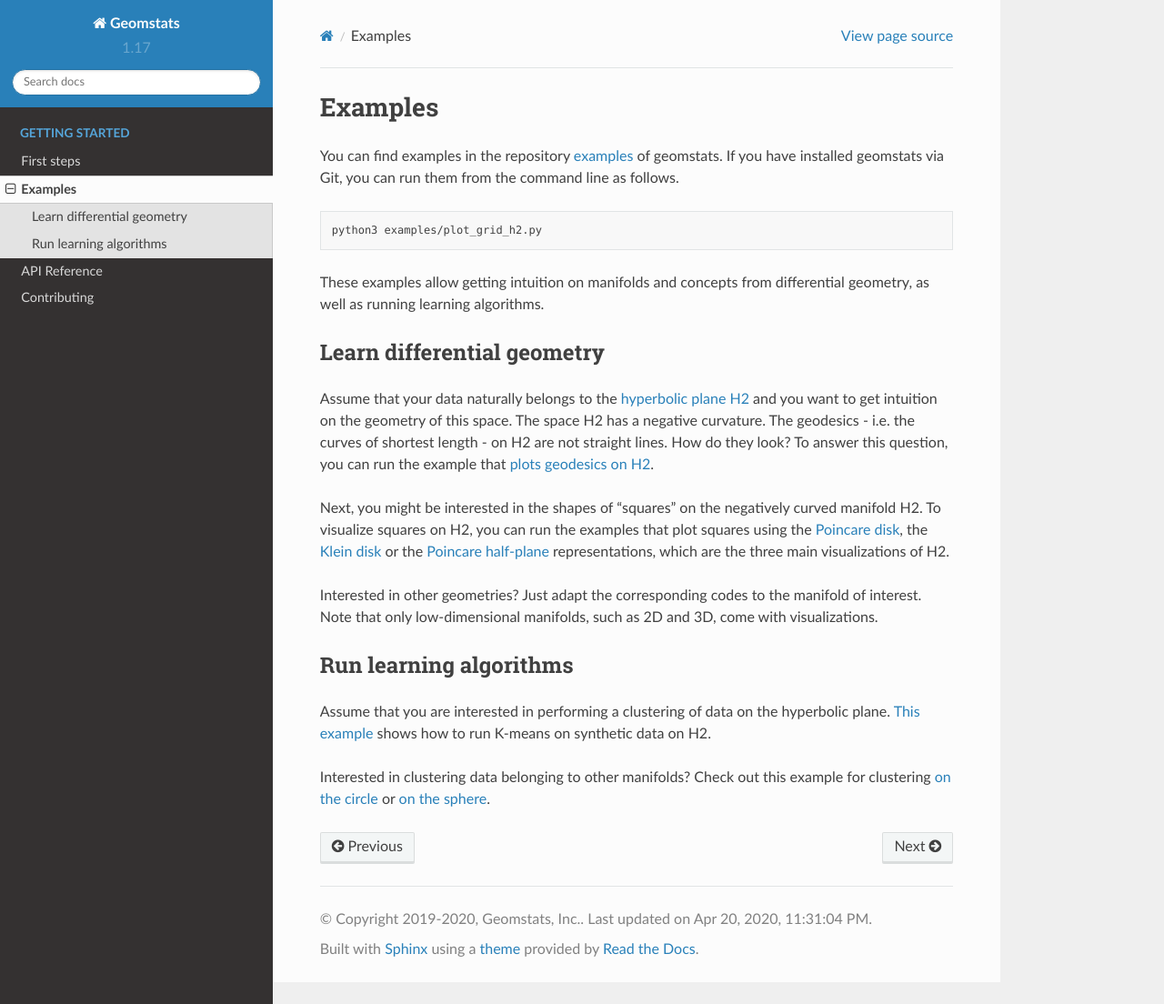
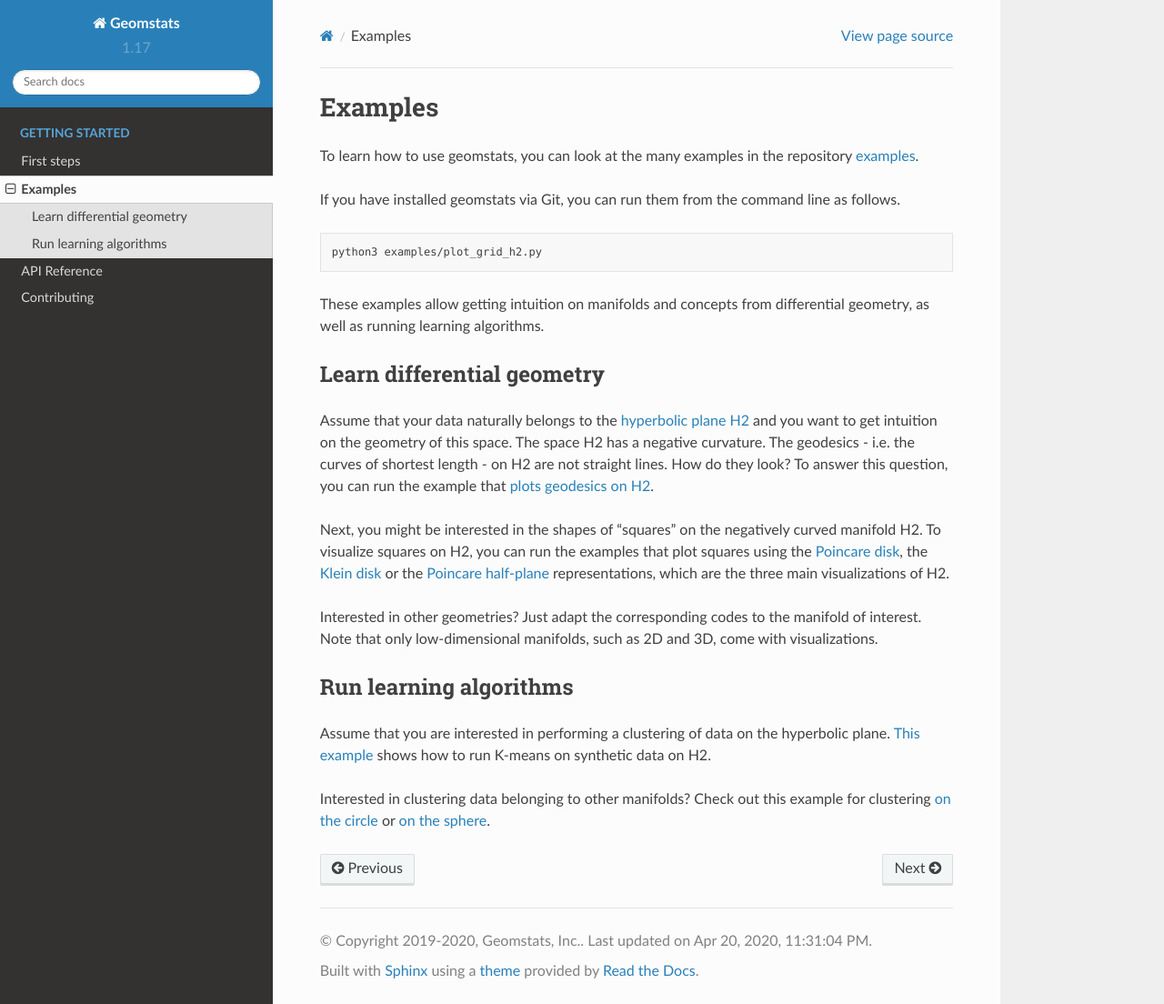
Before and after one commit to geomstats/geomstats, a Sphinx documentation site: the page built from docs/examples.rst, in a window 1280 px wide and 1104 px high. Shown: the whole window at 91% size. Built offline with Sphinx 7.4.7 and the Read the Docs theme 2.0.0, drawn with Linux system fonts in a browser that asks for light colours; pages that are not in the unit, such as notebooks, are missing from menus.

Commit message:
Update examples

```diff
--- a/docs/examples.rst
+++ b/docs/examples.rst
@@ -4,8 +4,9 @@
 Examples
 ========
 
-You can find examples in the repository
-`examples <https://github.com/geomstats/geomstats/tree/master/examples>`_ of geomstats.
+To learn how to use geomstats, you can look at the many examples in the repository
+`examples <https://github.com/geomstats/geomstats/tree/master/examples>`_.
+
 If you have installed geomstats via Git, you can run them from the command line as follows.
 
 .. code-block:: bash
```
